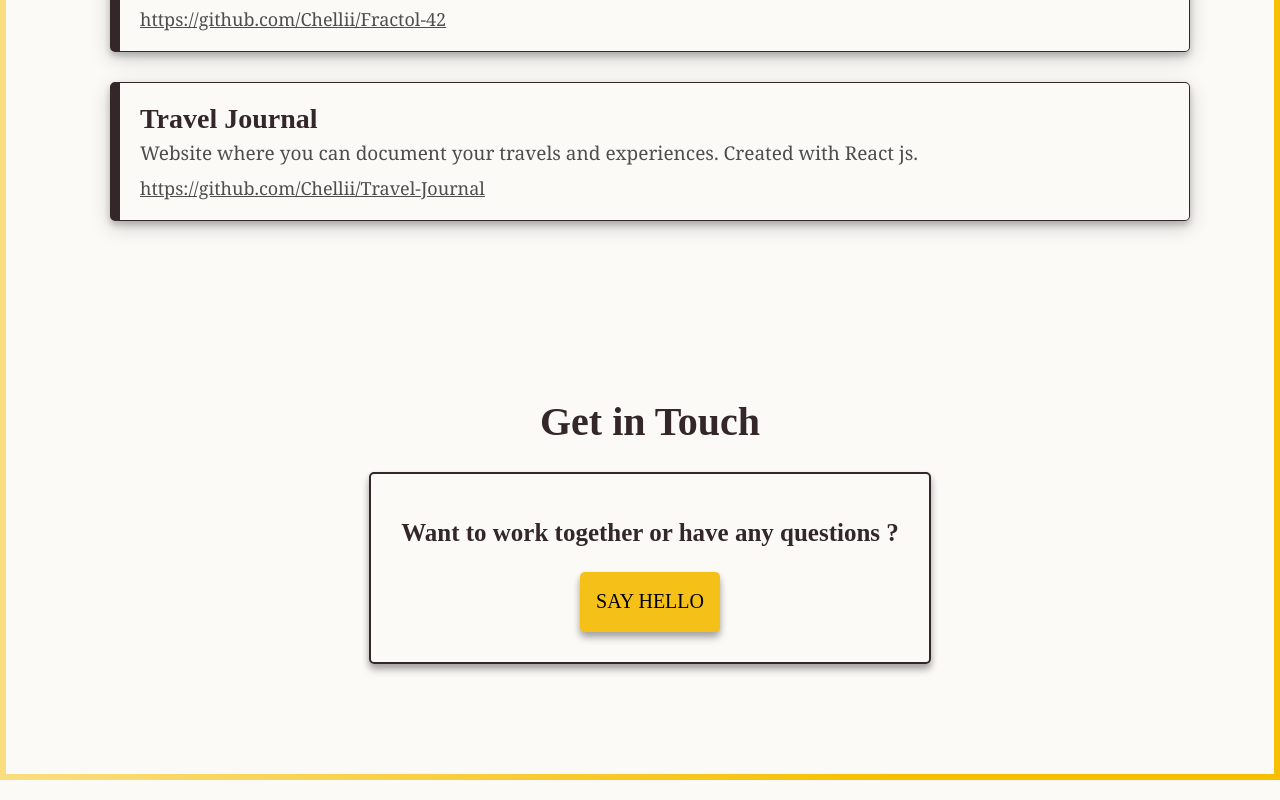
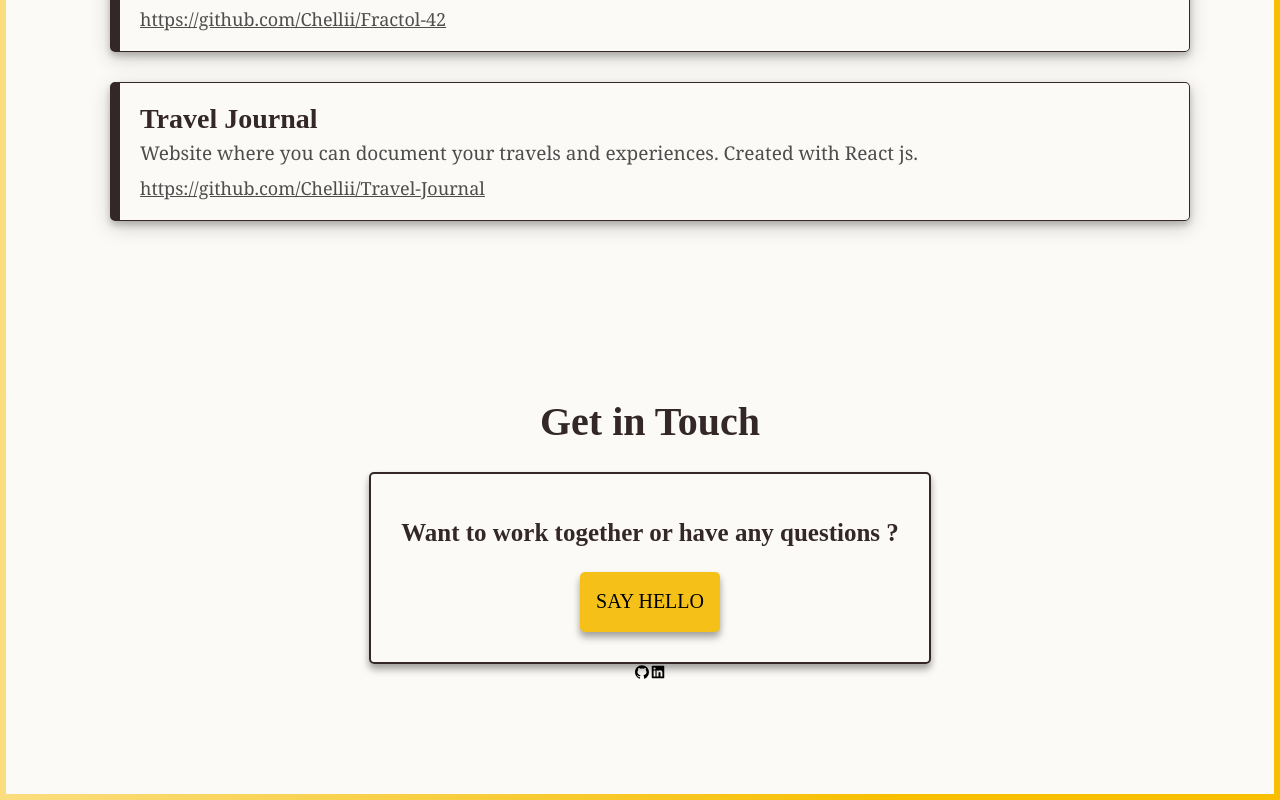
Before and after one commit to Chellii/Chelli, a React (Create React App) app: page / in a window 1280 px wide. Shown: the part 1129-1929 px from the top of the page. Built offline with nearby package versions, Linux system fonts and the light colour scheme; a web font is replaced by a local one.

Commit message:
add social network without styling

```diff
--- a/src/pages/Home.js
+++ b/src/pages/Home.js
@@ -4,6 +4,7 @@ import chelliGif from "../images/chelli.gif"
 import Typed from "react-typed"
 import LatestProject from "../Components/LatestProject"
 import Projects from '../data/data'
+import {AiOutlineGithub, AiFillLinkedin} from 'react-icons/ai'
 
 export default function Home() {
     const project_tag = Projects.map(project => {
@@ -56,6 +57,7 @@ export default function Home() {
                         }
                     </div>
                 </div>
+                <div className="contact">
                     <div className="getInTouch">
                         <h1>Get in Touch</h1>
                         <div className="callMe">
@@ -65,6 +67,11 @@ export default function Home() {
                             </div>
                         </div>
                     </div>
+                    <div className="socialnet">
+                        <AiOutlineGithub />
+                        <AiFillLinkedin />
+                    </div>
+                </div>
             </main>
 
         </div>
--- a/src/styles/header.css
+++ b/src/styles/header.css
@@ -19,7 +19,7 @@
 }
 
 .header-ul > li:hover {
-    color: #fa709a;
+    color: #e3b10d;
 }
 
 .header--container > h1 {
--- a/src/styles/home.css
+++ b/src/styles/home.css
@@ -57,12 +57,18 @@
     font-size: 30px;
 }
 
-.getInTouch {
+.contact {
     display: flex;
     flex-direction: column;
     align-items: center;
     margin-top: 70px;
     margin-bottom: 100px;
+}
+
+.getInTouch {
+    display: flex;
+    flex-direction: column;
+    align-items: center;
 }
 
 .getInTouch > h1 {
```
Lines whose indentation alone changed are shown as unchanged.
